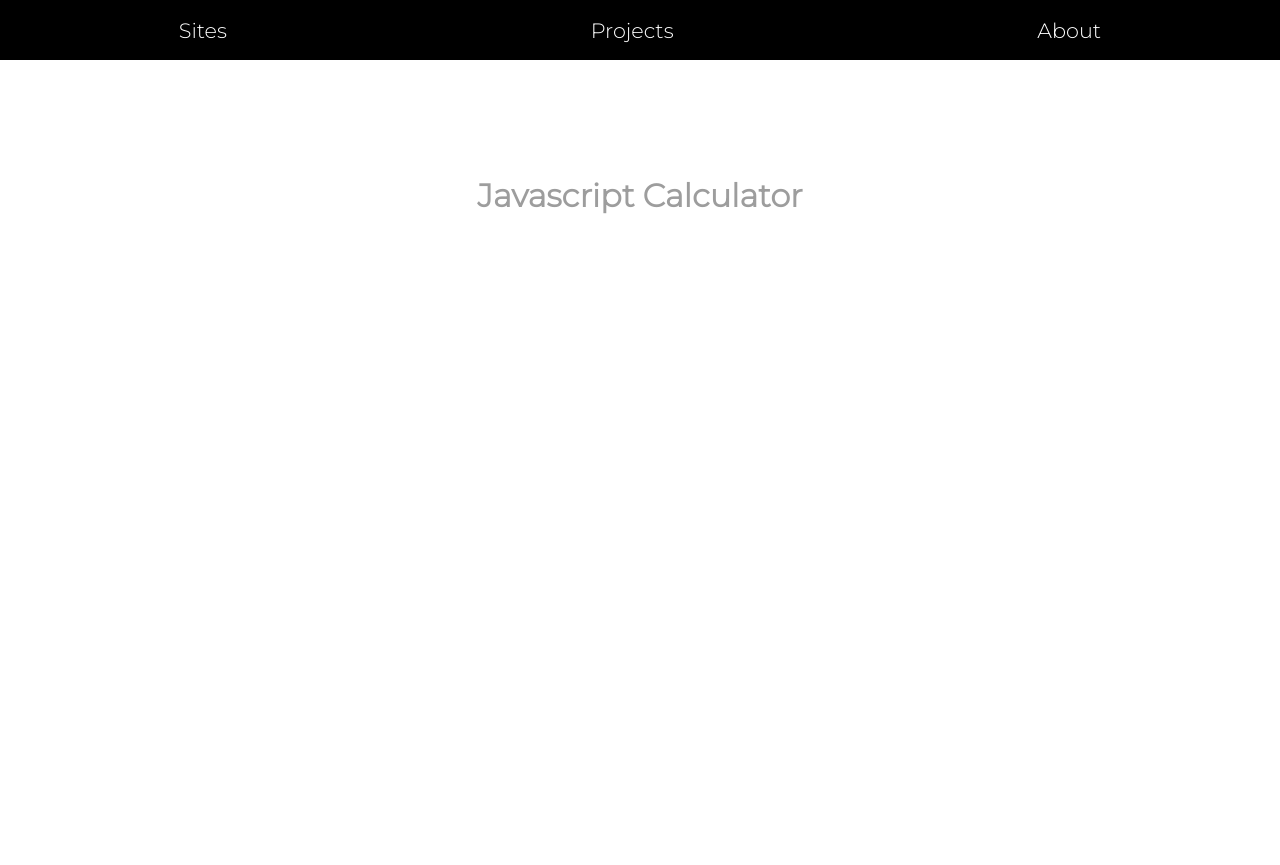
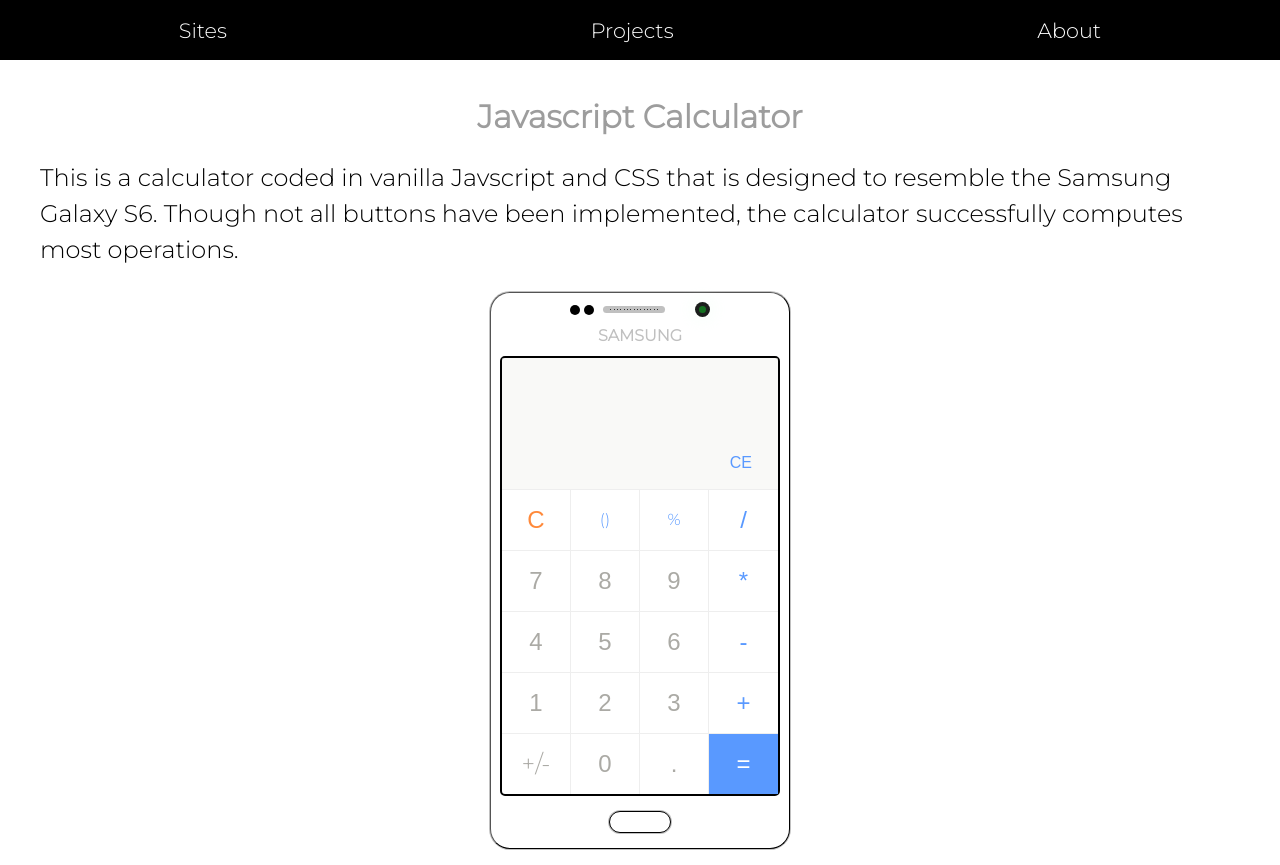
Before and after one commit to apieschel/php-static-builder, a PHP site: page /web/javascript-calculator.html in a window 1280 px wide. Before the commit the page ends 214 px from the top, so only its background shows below. Run offline with PHP 8.4, Linux system fonts and the light colour scheme; some libraries are stand-ins or nearby versions.

Commit message:
added calculator project javascript

```diff
--- a/footer.php
+++ b/footer.php
@@ -1,6 +1,4 @@
 <?php ob_start(); ?>
-
-		<script src="assets/js/jquery-3.2.1.min.js"></script>
 		<script src="assets/lightbox/dist/js/lightbox.min.js" defer></script>
 
 		<script>
--- a/head.php
+++ b/head.php
@@ -12,6 +12,7 @@
 		<link rel="stylesheet" href="assets/lightbox/dist/css/lightbox.min.css">
 		<link rel='stylesheet' href="https://cdnjs.cloudflare.com/ajax/libs/animate.css/3.5.2/animate.min.css?ver=6.0.1" type='text/css' media='all' />
 		<link rel="stylesheet" href="assets/css/style.css">
+		<script src="assets/js/jquery-3.2.1.min.js"></script>
 	</head>
 
 <?php
--- a/header.php
+++ b/header.php
@@ -8,11 +8,9 @@
 				<button aria-expanded="false">Projects</button>
 				<ul>
 					<li><a href="/web/javascript-calculator">Samsung Galaxy S6 Calculator</a></li>
-					<li><a href="/web/twitch-api">Twitch API</a></li>
 					<li><a href="/web/tic-tac-toe">Tic Tac Toe</a></li>
 					<li><a href="/web/simon">Simon</a></li>
 					<li><a href="/web/pomodoro">Pomodoro</a></li>
-					<li><a href="/web/gitfeed">Gitfeed</a></li>
 				</ul>
 			</li>
 			<li><a href="/web/about">About</a></li>
--- a/web/assets/css/style.css
+++ b/web/assets/css/style.css
@@ -581,18 +581,14 @@ body {
 
 a {
 	color: black;
-	text-decoration: none;
-	transition: all .5s ease;
 }
 
 a:hover {
-	text-decoration: none;
 	color: black;
 }
 
 h1 {
 	color: #9d9d9d;
-	margin-top: 100px;
 	text-align: center;
 }
 
--- /dev/null
+++ b/web/assets/js/calc.js
@@ -0,0 +1,114 @@
+$( document ).ready( function () {
+	let submitBtn = document.getElementById("submitBtn");
+	let clear = document.getElementById("clear");
+	let clearLast = document.getElementById("clearLast");
+	let currentInput = document.getElementById("currentInput");
+	let valuesArray = [];
+	let numbers = document.querySelectorAll(".number");
+
+	for (var i = 0; i < numbers.length; i++) {
+		let current = numbers[i]
+
+		numbers[i].addEventListener("click", function () {
+			let value = document.getElementById(current.value).value;
+			let input = document.getElementById("input");
+
+			if (!(input.value.slice(-1) === '/' && value === '0' || value === '.' && input.value.slice(-1) === '.' || value === '.' && currentInput.value.indexOf('.') > -1)) {
+
+				input.value = input.value + value;
+
+				if (currentInput.value === '0') {
+					currentInput.value = value;
+				} else if (currentInput.value !== '/' && currentInput.value !== '*' && currentInput.value !== '+' && currentInput.value !== '-') {
+					currentInput.value = currentInput.value + value;
+				} else {
+					valuesArray.push(currentInput.value);
+					currentInput.value = value;
+				}
+			}
+		});
+
+	}
+
+	let operators = document.querySelectorAll(".operator");
+
+	for (var i = 0; i < operators.length; i++) {
+		let current = operators[i]
+		operators[i].addEventListener("click", function () {
+			let value = document.getElementById(current.value).value;
+			let input = document.getElementById("input");
+			if (input.value.slice(-1) !== '/' && input.value.slice(-1) !== '*' && input.value.slice(-1) !== '+' && input.value.slice(-1) !== '-' && input.value !== "") {
+				valuesArray.push(currentInput.value);
+				input.value = input.value + value;
+				currentInput.value = value;
+			}
+		});
+	}
+
+	submitBtn.addEventListener("click", calculate);
+	clear.addEventListener("click", clearValue);
+	clearLast.addEventListener("click", clearLastValue);
+
+	function calculate() {
+
+		let input = document.getElementById("input");
+		let currentInput = document.getElementById("currentInput");
+
+		if (input.value.slice(-1) !== '/' && input.value.slice(-1) !== '*' && input.value.slice(-1) !== '+' && input.value.slice(-1) !== '-') {
+
+			if (eval(input.value) !== undefined) {
+				input.value = eval(input.value);
+				currentInput.value = eval(input.value);
+			}
+
+		}
+
+		valuesArray = [];
+
+	}
+
+	function clearValue() {
+		let input = document.getElementById("input");
+		let currentInput = document.getElementById("currentInput");
+		input.value = "";
+		currentInput.value = "";
+		valuesArray = [];
+		currentInput.value = "0";
+	}
+
+	function clearLastValue() {
+		let input = document.getElementById("input");
+		let value = input.value;
+		let currentValue = currentInput.value;
+		let numString = "";
+
+		if (currentValue === "0") {
+			if (input.value !== "") {
+				let inputEnd = input.value.substr(-1, 1);
+				if (inputEnd === "*" || inputEnd === "/" || inputEnd === "+" || inputEnd === "-") {
+					input.value = input.value.slice(0, -1);
+					for (var i = -1; i >= -input.value.length; i--) {
+						let char = input.value.substr(i, 1);
+						if (char === "*" || char === "/" || char === "+" || char === "-") { break; }
+						numString = numString + char;
+					}
+					input.value = input.value.slice(0, -numString.length);
+				}
+			}
+		}
+		else if (currentValue !== "*" && currentValue !== "/" && currentValue !== "+" && currentValue !== "-") {
+			let re = new RegExp(currentValue + "$");
+			input.value = input.value.replace(re, "")
+		} else {
+			input.value = input.value.slice(0, -1);
+			for (var i = -1; i >= -input.value.length; i--) {
+				let char = input.value.substr(i, 1);
+				if (char === "*" || char === "/" || char === "+" || char === "-") { break; }
+				numString = numString + char;
+			}
+			input.value = input.value.slice(0, -numString.length);
+		}
+
+		currentInput.value = "0";
+	}
+} );
--- a/web/javascript-calculator.html
+++ b/web/javascript-calculator.html
@@ -11,6 +11,7 @@
 		<link rel="stylesheet" href="assets/lightbox/dist/css/lightbox.min.css">
 		<link rel='stylesheet' href="https://cdnjs.cloudflare.com/ajax/libs/animate.css/3.5.2/animate.min.css?ver=6.0.1" type='text/css' media='all' />
 		<link rel="stylesheet" href="assets/css/style.css">
+		<script src="assets/js/jquery-3.2.1.min.js"></script>
 	</head>
 
 <body class="page-template-default">
@@ -22,11 +23,9 @@
 				<button aria-expanded="false">Projects</button>
 				<ul>
 					<li><a href="/web/javascript-calculator">Samsung Galaxy S6 Calculator</a></li>
-					<li><a href="/web/twitch-api">Twitch API</a></li>
 					<li><a href="/web/tic-tac-toe">Tic Tac Toe</a></li>
 					<li><a href="/web/simon">Simon</a></li>
 					<li><a href="/web/pomodoro">Pomodoro</a></li>
-					<li><a href="/web/gitfeed">Gitfeed</a></li>
 				</ul>
 			</li>
 			<li><a href="/web/about">About</a></li>
@@ -34,9 +33,137 @@
 	</nav>
 </header>
 
-<main><h1>Javascript Calculator</h1></main>
-		<script src="assets/js/jquery-3.2.1.min.js"></script>
-		<script src="assets/lightbox/dist/js/lightbox.min.js" defer></script>
+<main><h1>Javascript Calculator</h1>
+<p>This is a calculator coded in vanilla Javscript and CSS that is designed to resemble the Samsung Galaxy S6. Though not all buttons have been implemented, the calculator successfully computes most operations.</p>
+
+
+
+<div class="phone-exterior">
+		<div class="top-row-container">
+			<div class="circle1"></div>
+			<div class="circle2"></div>
+			<div class="silver-line">
+				<div class="tiny-circle"></div>
+				<div class="tiny-circle"></div>
+				<div class="tiny-circle"></div>
+				<div class="tiny-circle"></div>
+				<div class="tiny-circle"></div>
+				<div class="tiny-circle"></div>
+				<div class="tiny-circle"></div>
+				<div class="tiny-circle"></div>
+				<div class="tiny-circle"></div>
+				<div class="tiny-circle"></div>
+				<div class="tiny-circle"></div>
+				<div class="tiny-circle"></div>
+				<div class="tiny-circle"></div>
+				<div class="tiny-circle"></div>
+				<div class="tiny-circle"></div>
+			</div>
+			<div class="circle3">
+				<div class="blinking-circle"></div>
+			</div>
+		</div>
+		<h1>Samsung</h1>
+		<div class="screen-exterior">
+			<div class="screen-container">
+				<div class="screen-top">
+					<div class="main-input-container">
+						<label for="input" hidden>Main Input: </label>
+						<input type="text" id="input" class="input" disabled>
+					</div>
+					<label for="currentInput" hidden>Current Input: </label>
+					<input type="text" id="currentInput" class="input" value="" disabled>
+					<label for="clearLast" hidden>Clear Last: </label>
+					<input type="button" class="input" id="clearLast" value="CE">
+				</div>
+				<div class="screen-bottom">
+					<div class="calc-row">
+						<div class="button">
+							<label for="clear" hidden>Clear: </label>
+							<input type="button" class="input input-btn" id="clear" value="C">
+						</div>
+						<div class="button blue">()</div>
+						<div class="button blue">%</div>
+						<div class="button">
+							<label for="/" hidden>Divide: </label>
+							<input type="button" class="operator input-btn" id="/" value="/">
+						</div>
+					</div>
+					<div class="calc-row">
+						<div class="button">
+							<label for="7" hidden>Seven: </label>
+							<input type="button" class="number input-btn" id="7" value="7">
+						</div>
+						<div class="button">
+							<label for="8" hidden>Eight: </label>
+							<input type="button" class="number input-btn" id="8" value="8">
+						</div>
+						<div class="button">
+							<label for="9" hidden>Nine: </label>
+							<input type="button" class="number input-btn" id="9" value="9">
+						</div>
+						<div class="button">
+							<label for="*" hidden>Multiply: </label>
+							<input type="button" class="operator input-btn" id="*" value="*">
+						</div>
+					</div>
+					<div class="calc-row">
+						<div class="button">
+							<label for="4" hidden>Four: </label>
+							<input type="button" class="number input-btn" id="4" value="4">
+						</div>
+						<div class="button">
+							<label for="5" hidden>Five: </label>
+							<input type="button" class="number input-btn" id="5" value="5">
+						</div>
+						<div class="button">
+							<label for="6" hidden>Six: </label>
+							<input type="button" class="number input-btn" id="6" value="6">
+						</div>
+						<div class="button">
+							<label for="-" hidden>Subtract: </label>
+							<input type="button" class="operator input-btn" id="-" value="-">
+						</div>
+					</div>
+					<div class="calc-row">
+						<div class="button">
+							<label for="1" hidden>One: </label>
+							<input type="button" class="number input-btn" id="1" value="1">
+						</div>
+						<div class="button">
+							<label for="2" hidden>Two: </label>
+							<input type="button" class="number input-btn" id="2" value="2">
+						</div>
+						<div class="button">
+							<label for="3" hidden>Three: </label>
+							<input type="button" class="number input-btn" id="3" value="3">
+						</div>
+						<div class="button">
+							<label for="+" hidden>Add: </label>
+							<input type="button" class="operator input-btn" id="+" value="+">
+						</div>
+					</div>
+					<div class="calc-row">
+						<div class="button" style="color:#abaaa5; font-size:24px;">+/-</div>
+						<div class="button">
+							<label for="0" hidden>Zero: </label>
+							<input type="button" class="number input-btn" id="0" value="0">
+						</div>
+						<div class="button">
+							<label for="." hidden>Decimal: </label>
+							<input type="button" class="number input-btn" id="." value=".">
+						</div>
+						<div class="button equals-div">
+							<label for="=" hidden>Calculate: </label>
+							<input type="button" class="equals input-btn" id="submitBtn" value="=">
+						</div>
+					</div>
+				</div>
+			</div>
+		</div>
+		<div class="cover-circle"></div>
+	</div>
+</main><script src="assets/js/calc.js"></script>		<script src="assets/lightbox/dist/js/lightbox.min.js" defer></script>
 
 		<script>
 			$(window).scroll(function() {
```
Also changed, not shown: api/index.php (+8 -2 lines), web/about.html (+3 -6 lines), web/gitfeed.html (deleted, +0 -16 lines), web/golden-triangle-software.html (+2 -5 lines), web/index.html (+2 -5 lines), web/pomodoro.html (+2 -5 lines), web/simon.html (+2 -5 lines), web/tic-tac-toe.html (+2 -5 lines), web/twitch-api.html (deleted, +0 -72 lines).
